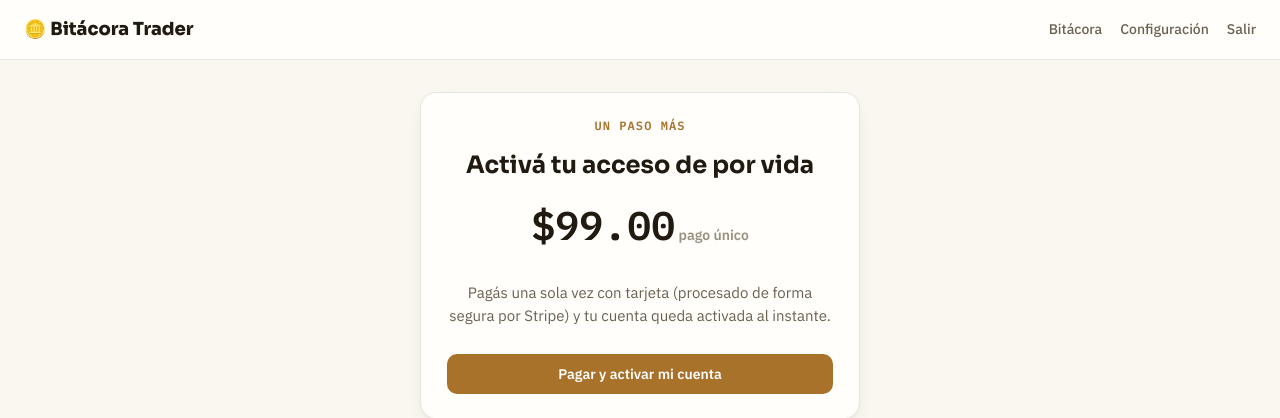
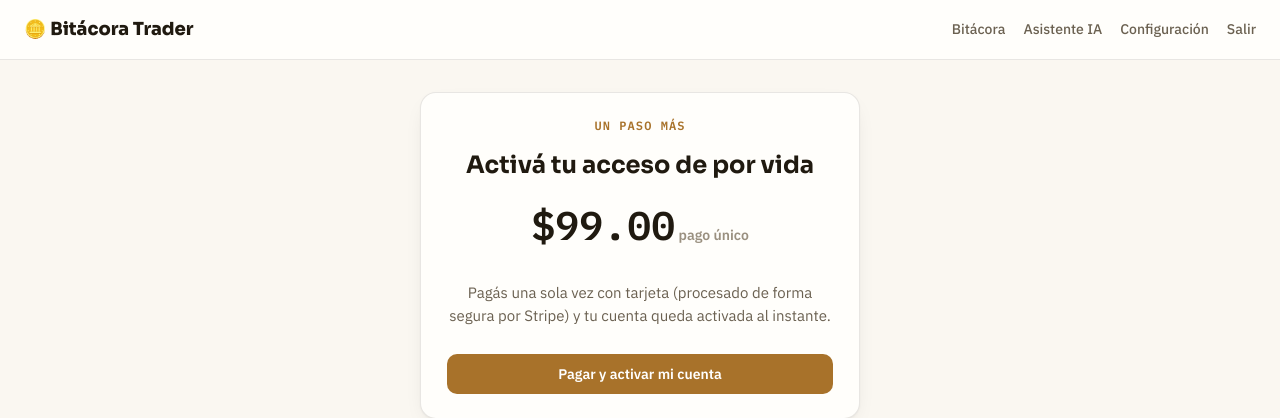
Before and after one commit to sauljesusbeschorner-eng/Bitacora, a Flask app: page /paywall in a window 1280 px wide. Shown: the top 418 px of the page. Run offline with Flask 3, Linux system fonts and the light colour scheme; the visitor is signed in with stand-in values (Sample User, id 1); data comes from the database, SQL or seed files in the repository.

Commit message:
Update base.html

```diff
--- a/templates/base.html
+++ b/templates/base.html
@@ -12,6 +12,7 @@
     <div class="links">
       {% if user %}
         <a href="{{ url_for('dashboard') }}">Bitácora</a>
+        <a href="{{ url_for('asistente') }}">Asistente IA</a>
         <a href="{{ url_for('settings') }}">Configuración</a>
         <a href="{{ url_for('logout') }}">Salir</a>
       {% else %}
```
